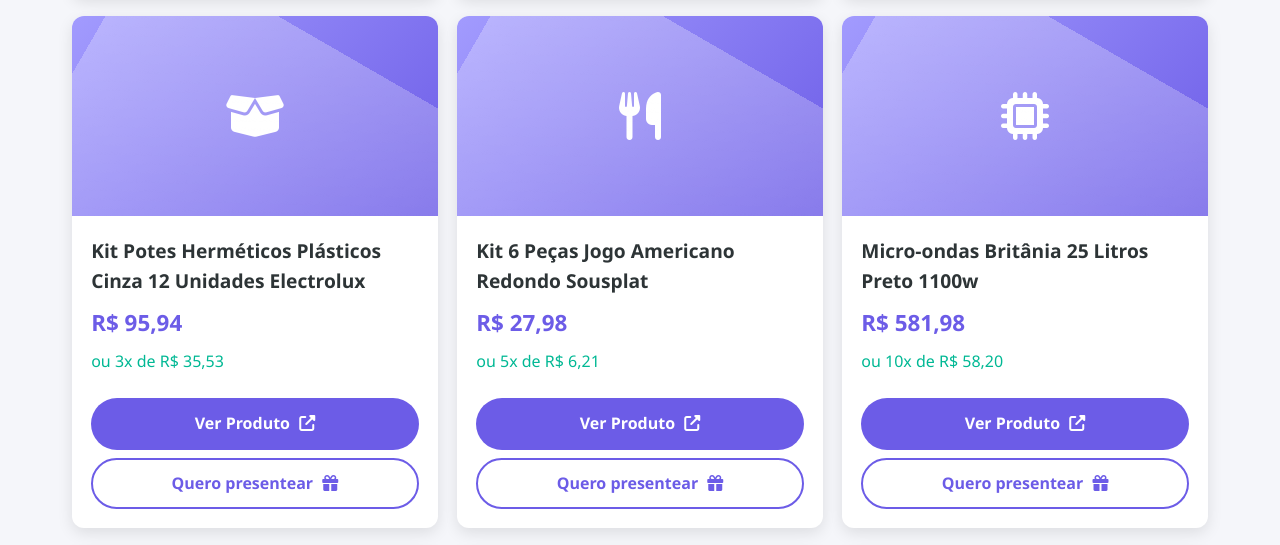
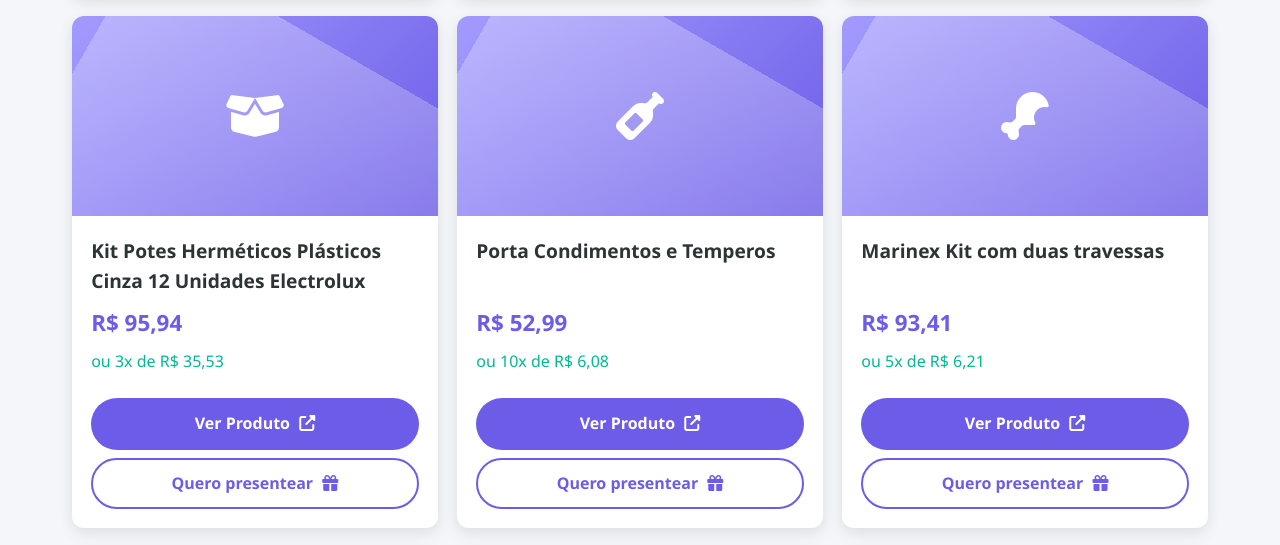
Before and after one commit to EduardoAguiarS/lista_presente, a plain HTML site: page index.html in a window 1280 px wide. Shown: the part 2027-2572 px from the top of the page. Drawn offline with Linux system fonts and the light colour scheme.

Commit message:
remove itens

```diff
--- a/index.html
+++ b/index.html
@@ -834,42 +834,6 @@
                     </div>
                 </div>
 
-                <!-- Kit Jogo Americano -->
-                <div class="gift-card">
-                    <div class="gift-image">
-                        <i class="fas fa-utensils"></i>
-                    </div>
-                    <div class="gift-content">
-                        <h3 class="gift-title">Kit 6 Peças Jogo Americano Redondo Sousplat</h3>
-                        <div class="gift-price">R$ 27,98</div>
-                        <div class="gift-installments">ou 5x de R$ 6,21</div>
-                        <a href="https://shopee.com.br/Kit-6-Peças-Jogo-Americano-Redondo-Sousplat-Cozinha-Jantar-Descanso-de-Prato-Sousplat-Cozinha-i.979724994.22397918737?xptdk=cb056409-2d29-42b2-96cf-e6102ebf5bac" class="btn" target="_blank">
-                            Ver Produto <i class="fas fa-external-link-alt"></i>
-                        </a>
-                        <button class="btn btn-secondary contact-product" data-product="Kit 6 Peças Jogo Americano Redondo Sousplat">
-                            Quero presentear <i class="fas fa-gift"></i>
-                        </button>
-                    </div>
-                </div>
-
-                <!-- Micro-ondas -->
-                <div class="gift-card">
-                    <div class="gift-image">
-                        <i class="fas fa-microchip"></i>
-                    </div>
-                    <div class="gift-content">
-                        <h3 class="gift-title">Micro-ondas Britânia 25 Litros Preto 1100w</h3>
-                        <div class="gift-price">R$ 581,98</div>
-                        <div class="gift-installments">ou 10x de R$ 58,20</div>
-                        <a href="https://www.mercadolivre.com.br/micro-ondas-britnia-25-litros-preto-1100w-bmo28-110v/p/MLB37096771?pdp_filters=item_id:MLB4720529502#is_advertising=true&searchVariation=MLB37096771&position=2&search_layout=stack&type=pad&tracking_id=f9507d7a-b6a4-4b1a-8564-170aec5ebb96&is_advertising=true&ad_domain=VQCATCORE_LST&ad_position=2&ad_click_id=MDhlMDBmOWItNDFkOC00ZWM3LTk1OGUtMWY2Y2MwYTEwZWNj" class="btn" target="_blank">
-                            Ver Produto <i class="fas fa-external-link-alt"></i>
-                        </a>
-                        <button class="btn btn-secondary contact-product" data-product="Micro-ondas Britânia 25 Litros Preto 1100w">
-                            Quero presentear <i class="fas fa-gift"></i>
-                        </button>
-                    </div>
-                </div>
-
                 <!-- Porta Condimentos -->
                 <div class="gift-card">
                     <div class="gift-image">
```
